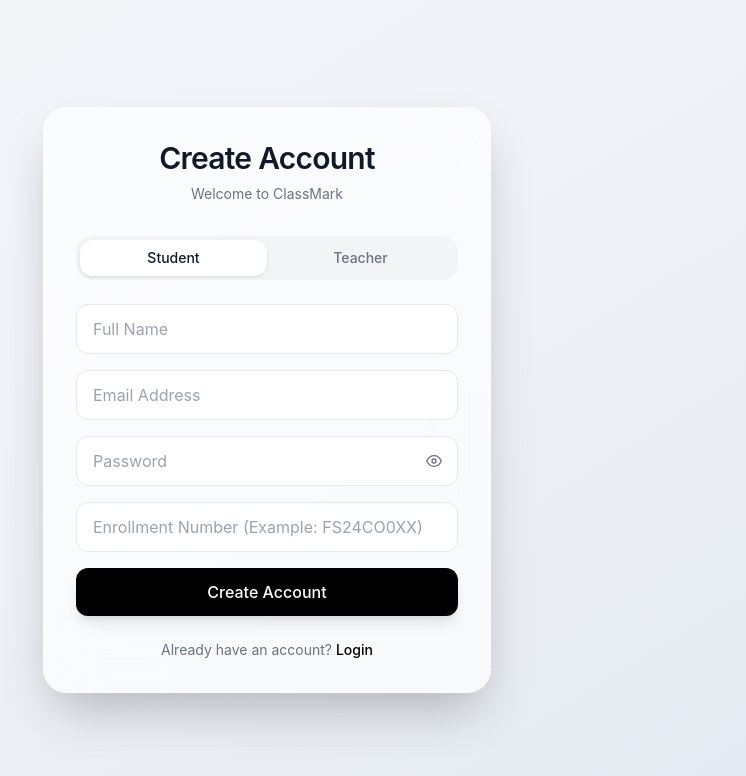
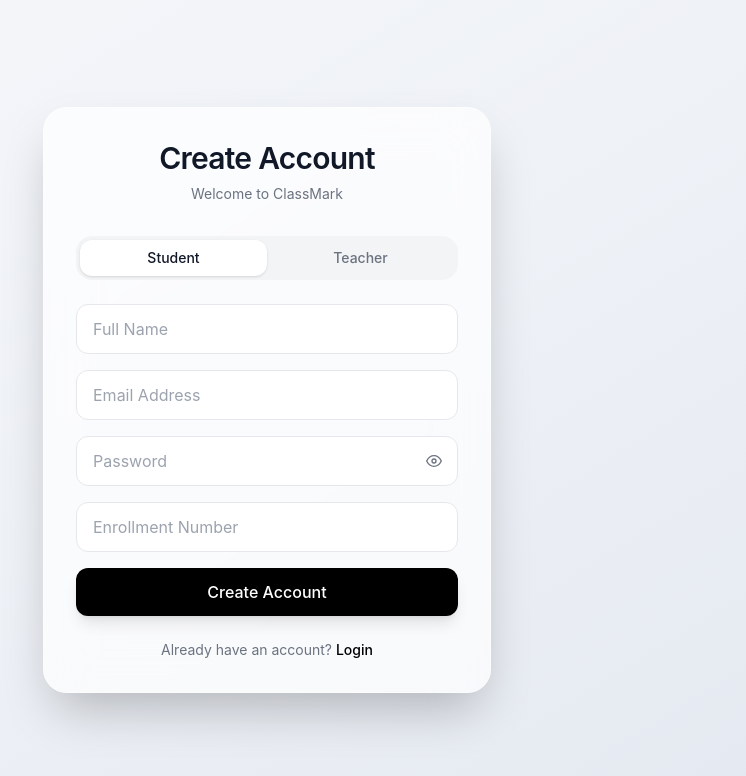
Before and after one commit to Rajposture/ClassMark, a React (Vite) app in the folder frontend/: page /signup in a window 1280 px wide. Shown: the top 776 px of the page, without its empty margins (373-1119 px from the left). Built offline with nearby package versions, Linux system fonts and the light colour scheme; no server answers.

Commit message:
enrollment chnages

```diff
--- a/frontend/src/pages/Signup.jsx
+++ b/frontend/src/pages/Signup.jsx
@@ -124,21 +124,18 @@
               {showPassword ? <FiEyeOff /> : <FiEye />}
             </div>
           </div>
-
 {role === "student" && (
   <motion.input
     initial={{ opacity: 0, y: 10 }}
     animate={{ opacity: 1, y: 0 }}
     type="text"
     name="enrollment"
-              placeholder="Enrollment Number (Example: FS24CO0XX)"
-              pattern="FS[0-9]{2}CO0[0-9]{2}"
+    placeholder="Enrollment Number"
     required
     onChange={handleChange}
-              className="w-full px-4 py-3 bg-white border border-gray-200 rounded-xl focus:ring-2 focus:ring-black outline-none transition"
+    className="w-full px-4 py-3 bg-white border border-gray-200 rounded-xl focus:ring-2 focus:ring-black outline-none"
   />
 )}
-
           <button
             type="submit"
             className="w-full py-3 mt-4 bg-black text-white rounded-xl font-medium hover:bg-gray-800 transition-all duration-300 shadow-lg"
```
Lines whose indentation alone changed are shown as unchanged.
